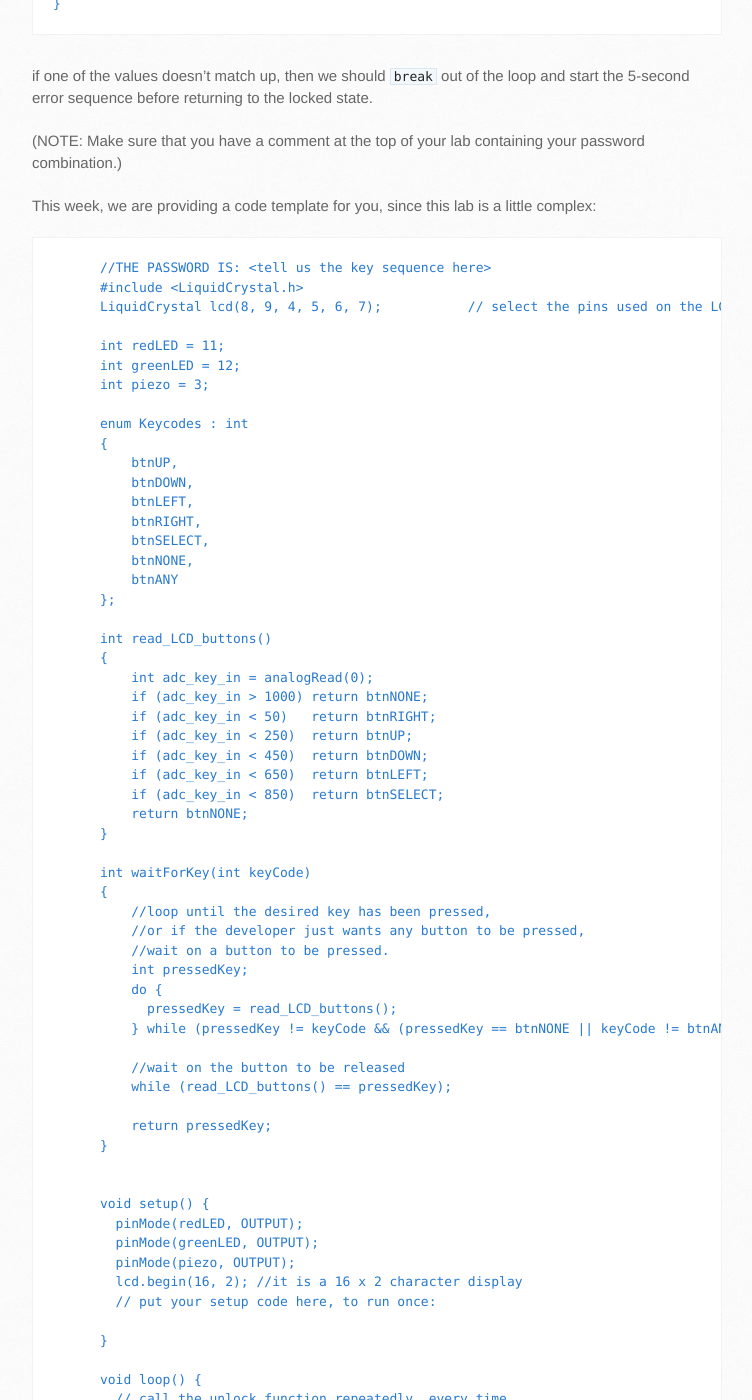
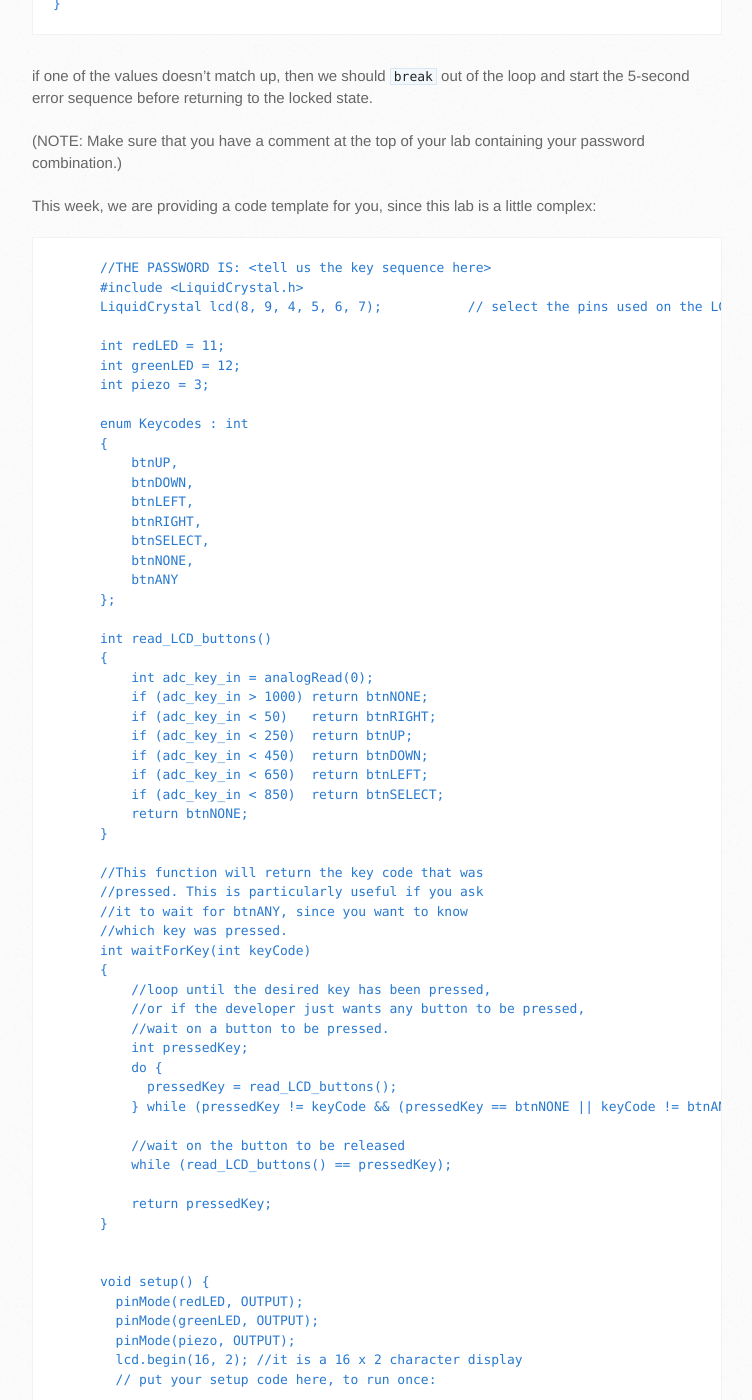
Before and after one commit to TTU-CSC/ttu-csc.github.com, a Jekyll site: the page built from _posts/2015-07-19-lab-8-security-system.markdown, in a window 1280 px wide and 1400 px high, scrolled down 1943 px. Shown: the whole window, without its empty margins (138-890 px from the left). Built offline with Jekyll 4.4.1, drawn with Linux system fonts in a browser that asks for light colours; some of the changed text lies outside the part shown.

Commit message:
Update 2015-07-19-lab-8-security-system.markdown

```diff
--- a/_posts/2015-07-19-lab-8-security-system.markdown
+++ b/_posts/2015-07-19-lab-8-security-system.markdown
@@ -76,6 +76,10 @@ This week, we are providing a code template for you, since this lab is a little
               return btnNONE;
           }
 
+          //This function will return the key code that was
+          //pressed. This is particularly useful if you ask
+          //it to wait for btnANY, since you want to know
+          //which key was pressed.
           int waitForKey(int keyCode)
           {
               //loop until the desired key has been pressed,
```
